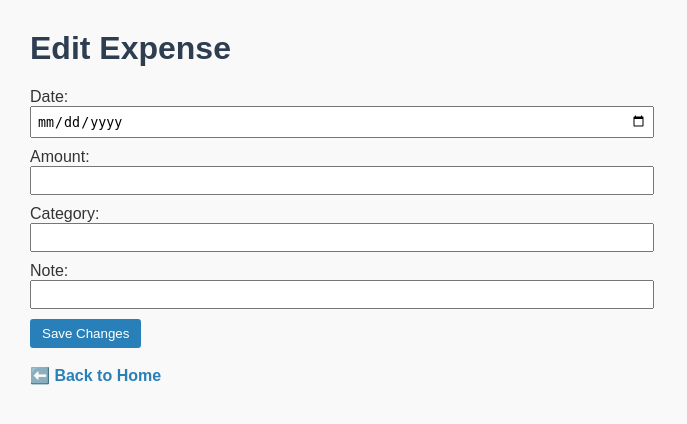
After one commit to diishha/expense-tracker, a Flask app: template templates/edit.html in a window 1280 px wide. The commit adds this page. Shown: the top 424 px of the page, without its empty margins (0-687 px from the left). Run offline with Flask 3, Linux system fonts and the light colour scheme; the template is opened without the code that fills it, so the values that code supplies are empty.

Commit message:
Using Flask Expense Tracker with CRUD, summary, and styling

```diff
--- /dev/null
+++ b/static/style.css
@@ -0,0 +1,72 @@
+body {
+    font-family: Arial, sans-serif;
+    margin: 30px;
+    background-color: #f9f9f9;
+    color: #333;
+}
+
+h1 {
+    color: #2c3e50;
+}
+
+table {
+    width: 100%;
+    border-collapse: collapse;
+    background-color: #fff;
+}
+
+th, td {
+    padding: 10px;
+    border: 1px solid #ccc;
+    text-align: left;
+}
+
+th {
+    background-color: #34495e;
+    color: white;
+    text-transform: uppercase;
+    letter-spacing: 0.5px;
+}
+
+a {
+    text-decoration: none;
+    color: #2980b9;
+    font-weight: bold;
+    transition: color 0.3s ease;
+}
+
+a:hover {
+    color: #e74c3c;
+    text-decoration: underline;
+}
+
+button {
+    background-color: #2980b9;
+    color: white;
+    padding: 7px 12px;
+    border: none;
+    cursor: pointer;
+    border-radius: 3px;
+    transition: background-color 0.3s ease, transform 0.2s ease;
+}
+
+button:hover {
+    background-color: #1c5980;
+    transform: translateY(-2px);
+}
+
+form input {
+    padding: 5px;
+    margin-bottom: 10px;
+    width: 50%;
+}
+
+/* Alternate row colors */
+table tr:nth-child(even) {
+    background-color: #f2f2f2;
+}
+
+/* Hover effect for rows */
+table tr:hover {
+    background-color: #d1e7fd;
+}
--- /dev/null
+++ b/templates/edit.html
@@ -0,0 +1,29 @@
+<!DOCTYPE html>
+<html>
+<head>
+    <title>Edit Expense</title>
+    <link rel="stylesheet" type="text/css" href="{{ url_for('static', filename='style.css') }}">
+</head>
+<body>
+    <h1>Edit Expense</h1>
+
+    <form method="POST">
+        <label>Date:</label><br>
+        <input type="date" name="date" value="{{ expense.date }}" required><br>
+
+        <label>Amount:</label><br>
+        <input type="number" name="amount" step="0.01" value="{{ expense.amount }}" required><br>
+
+        <label>Category:</label><br>
+        <input type="text" name="category" value="{{ expense.category }}" required><br>
+
+        <label>Note:</label><br>
+        <input type="text" name="note" value="{{ expense.note }}"><br>
+
+        <button type="submit">Save Changes</button>
+    </form>
+
+    <br>
+    <a href="/">⬅️ Back to Home</a>
+</body>
+</html>
--- a/templates/summary.html
+++ b/templates/summary.html
@@ -2,12 +2,13 @@
 <html>
 <head>
     <title>Monthly Summary</title>
+    <link rel="stylesheet" type="text/css" href="{{ url_for('static', filename='style.css') }}">
 </head>
 <body>
     <h1>Monthly Summary</h1>
 
     {% if summary %}
-        <table border="1" cellpadding="5">
+        <table>
             <tr>
                 <th>Month</th>
                 <th>Total Amount</th>
@@ -24,6 +25,6 @@
     {% endif %}
 
     <br>
-    <a href="/">Back to Home</a>
+    <a href="/">⬅️ Back to Home</a>
 </body>
 </html>
```
Also changed, not shown: templates/add.html (+6 -5 lines), templates/index.html (+3 -6 lines).
